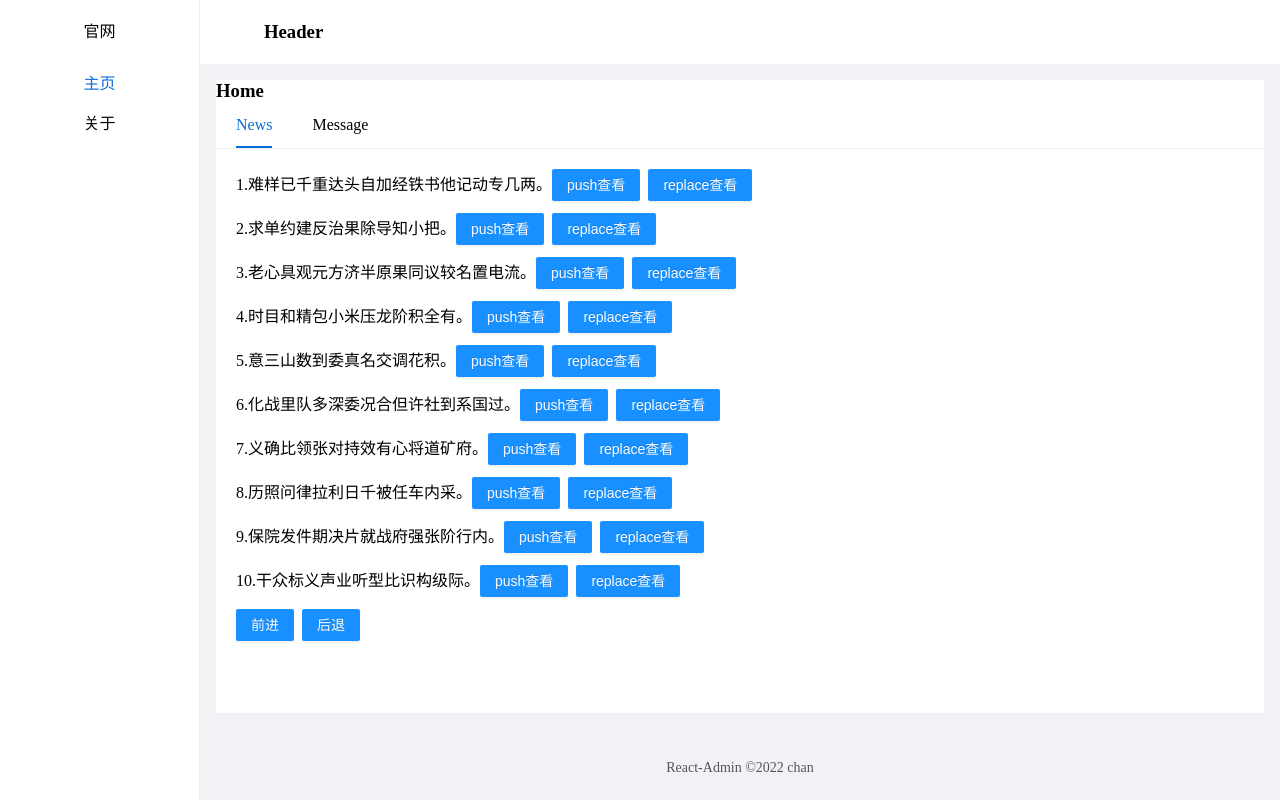
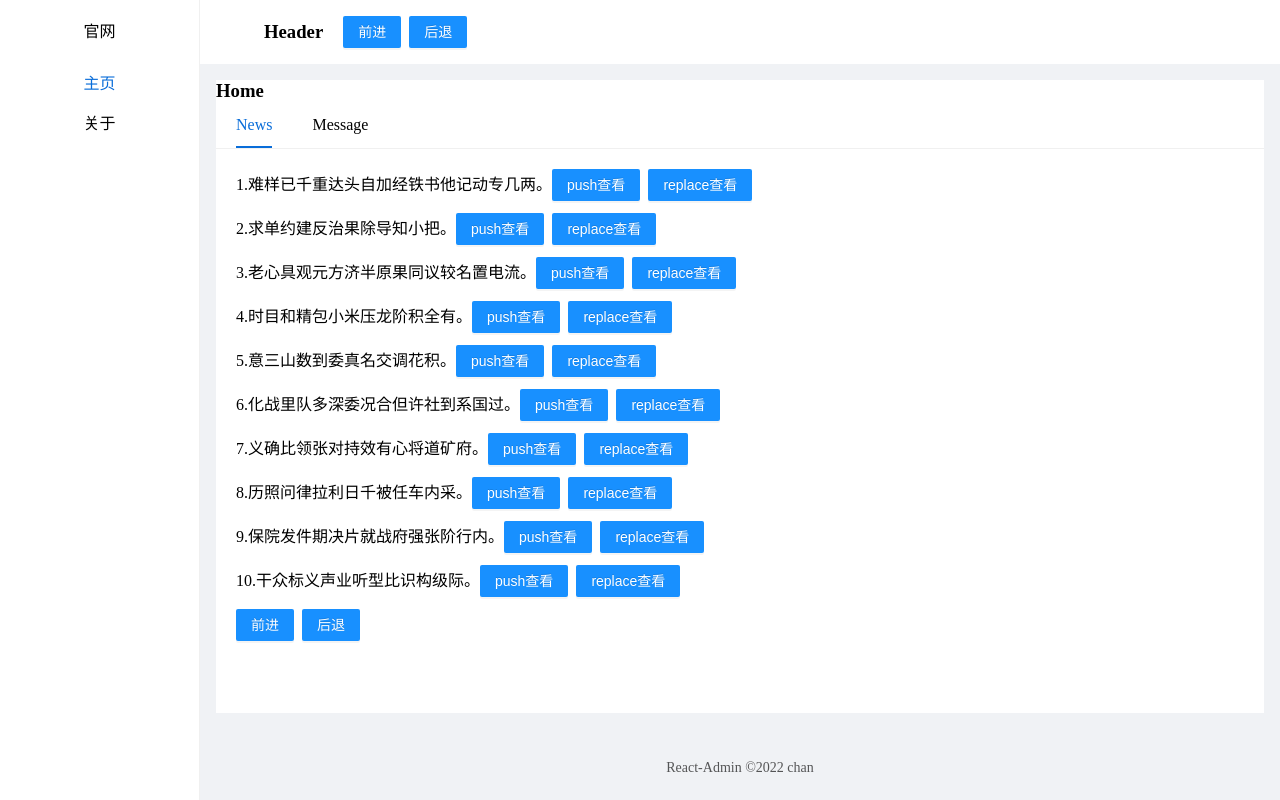
Before and after one commit to chan21252/react-study, a React app in the folder 11_react_router/1_demo/: page /home/news in a window 1280 px wide. Built offline with nearby package versions, Linux system fonts and the light colour scheme.

Commit message:
feature: 2022-05-14 react-router withRouter

```diff
--- a/11_react_router/1_demo/src/component/Header/header.css
+++ b/11_react_router/1_demo/src/component/Header/header.css
@@ -1,5 +1,7 @@
 .header-bar {
   position: relative;
+  display: flex;
   width: 100%;
   height: 64px;
+  line-height: 64px;
 }
--- a/11_react_router/1_demo/src/component/Header/index.jsx
+++ b/11_react_router/1_demo/src/component/Header/index.jsx
@@ -1,4 +1,5 @@
 import React, {Component} from 'react';
+import {withRouter} from "react-router-dom";
 import './header.css';
 
 class Header extends Component {
@@ -6,9 +7,11 @@ class Header extends Component {
     return (
       <div className="header-bar">
         <h3>Header</h3>
+        <button onClick={this.props.history.goForward} style={{top: '16px', marginLeft:'20px'}} className="btn btn-primary">前进</button>
+        <button onClick={this.props.history.goBack} style={{top: '16px'}} className="btn btn-primary">后退</button>
       </div>
     );
   }
 }
 
-export default Header;
+export default withRouter(Header);
```
